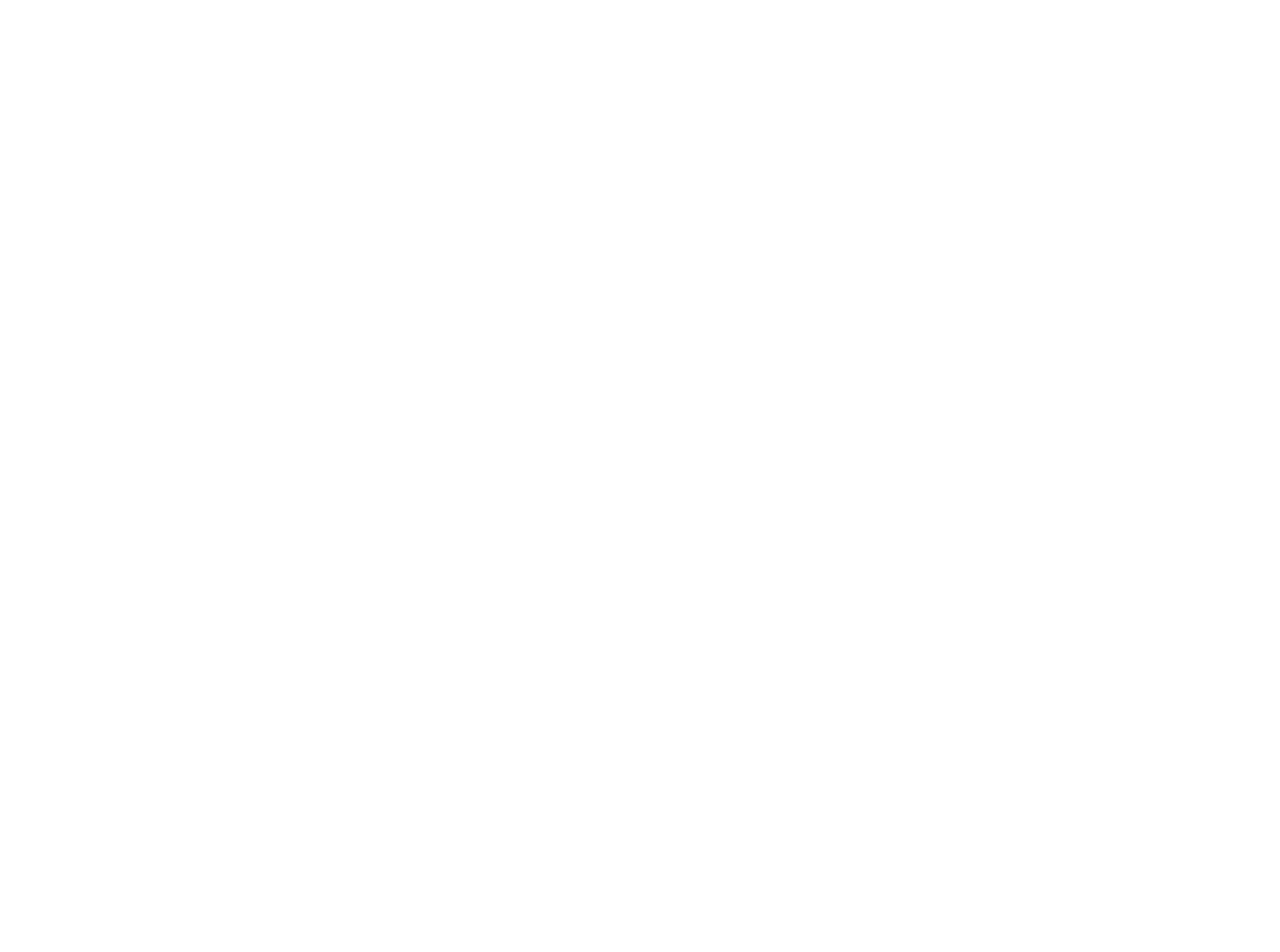
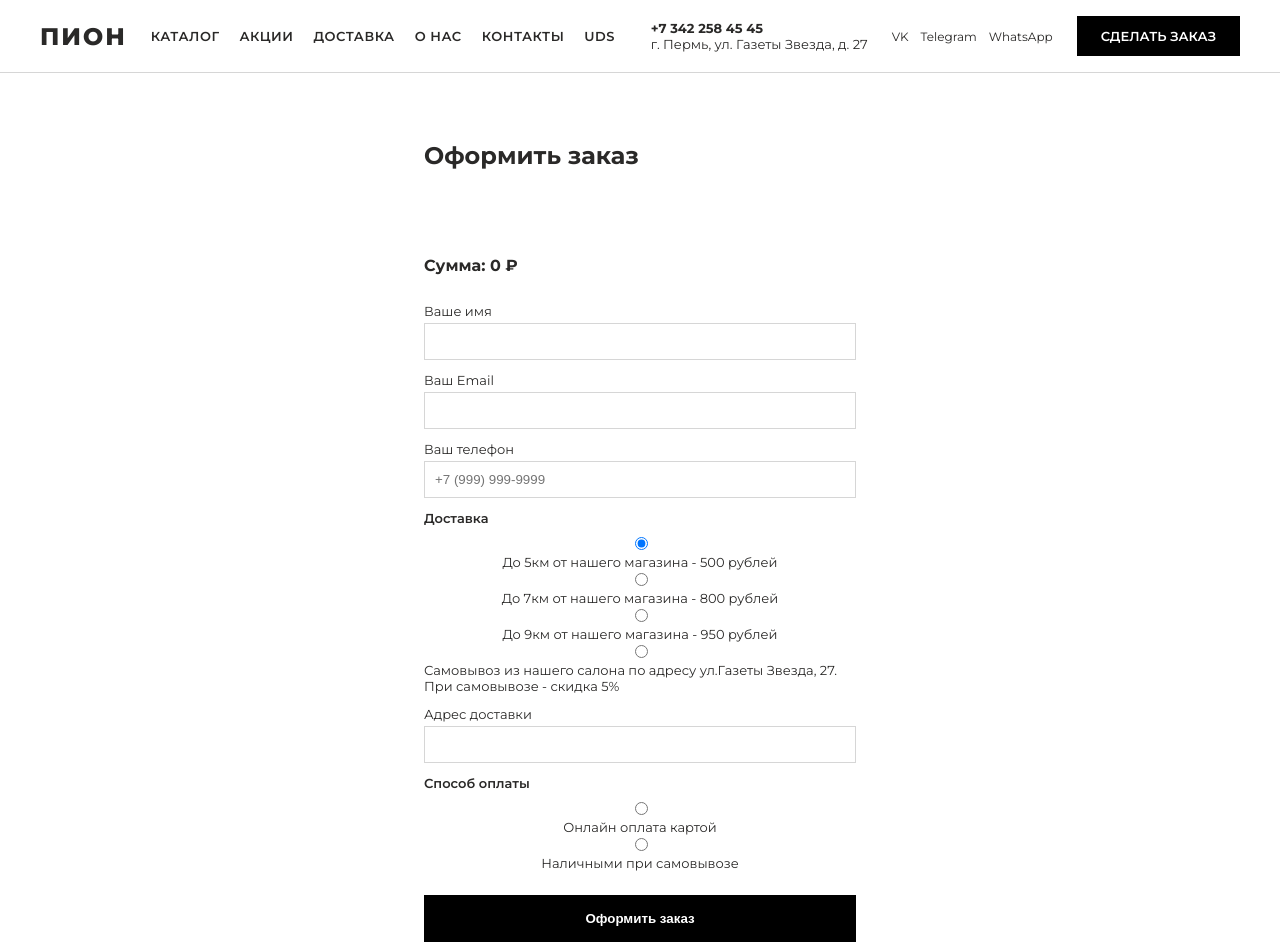
Before and after one commit to kidw3st/pion, a Next.js app: page /checkout in a window 1280 px wide. Before the commit this address had no page. Shown: the top 952 px of the page. Before the commit the page ends 800 px from the top, so only its background shows below. Built offline with nearby package versions, Linux system fonts and the light colour scheme.

Commit message:
feat: add checkout form with validation and stub confirmation

```diff
--- /dev/null
+++ b/src/app/checkout/page.tsx
@@ -0,0 +1,9 @@
+import { CheckoutForm } from '@/components/CheckoutForm/CheckoutForm';
+
+export default function CheckoutPage() {
+  return (
+    <main>
+      <CheckoutForm />
+    </main>
+  );
+}
--- a/src/components/Cart/CartDrawer.tsx
+++ b/src/components/Cart/CartDrawer.tsx
@@ -1,6 +1,7 @@
 'use client';
 
 import Image from 'next/image';
+import Link from 'next/link';
 import { useCart } from './CartContext';
 import styles from './CartDrawer.module.css';
 
@@ -39,7 +40,7 @@
         )}
         <div className={styles.footer}>
           <span>Итоговая сумма: {total} ₽</span>
-          <a href="#checkout" className={styles.checkoutBtn} onClick={close}>Оформить заказ</a>
+          <Link href="/checkout" className={styles.checkoutBtn} onClick={close}>Оформить заказ</Link>
         </div>
       </div>
     </div>
--- /dev/null
+++ b/src/components/CheckoutForm/CheckoutForm.module.css
@@ -0,0 +1,72 @@
+.form {
+  max-width: 480px;
+  margin: 0 auto;
+  padding: 48px 24px;
+  display: flex;
+  flex-direction: column;
+  gap: 12px;
+}
+
+.form label {
+  display: flex;
+  flex-direction: column;
+  gap: 4px;
+  font-size: 13px;
+}
+
+.form input {
+  padding: 10px;
+  border: 1px solid var(--color-border);
+}
+
+.form fieldset {
+  border: none;
+  padding: 0;
+  margin: 0;
+}
+
+.form legend {
+  font-size: 13px;
+  font-weight: 600;
+  padding: 0;
+  margin: 12px 0 8px 0;
+}
+
+.summary {
+  list-style: none;
+  padding: 0;
+  font-size: 13px;
+}
+
+.total {
+  font-weight: 700;
+}
+
+.radioLabel {
+  display: flex;
+  flex-direction: row;
+  align-items: center;
+  gap: 8px;
+  font-weight: 400;
+}
+
+.error {
+  color: #c0392b;
+  font-size: 12px;
+}
+
+.submitBtn {
+  margin-top: 12px;
+  background: var(--color-black);
+  color: var(--color-white);
+  border: none;
+  padding: 16px;
+  font-weight: 600;
+  cursor: pointer;
+}
+
+.thanks {
+  max-width: 480px;
+  margin: 80px auto;
+  text-align: center;
+}
--- /dev/null
+++ b/src/components/CheckoutForm/CheckoutForm.tsx
@@ -0,0 +1,134 @@
+'use client';
+
+import { useState } from 'react';
+import { useCart } from '@/components/Cart/CartContext';
+import { validateCheckout, type CheckoutValues } from './validateCheckout';
+import styles from './CheckoutForm.module.css';
+
+const DELIVERY_OPTIONS = [
+  { value: '1', label: 'До 5км от нашего магазина - 500 рублей' },
+  { value: '2', label: 'До 7км от нашего магазина - 800 рублей' },
+  { value: '3', label: 'До 9км от нашего магазина - 950 рублей' },
+  { value: 'pickup', label: 'Самовывоз из нашего салона по адресу ул.Газеты Звезда, 27. При самовывозе - скидка 5%' },
+];
+
+const initialValues: CheckoutValues = {
+  name: '', email: '', phone: '', deliveryOption: '1', address: '', paymentMethod: '',
+};
+
+export function CheckoutForm() {
+  const { items, total, clear } = useCart();
+  const [values, setValues] = useState<CheckoutValues>(initialValues);
+  const [errors, setErrors] = useState<Record<string, string>>({});
+  const [submitted, setSubmitted] = useState(false);
+
+  function update<K extends keyof CheckoutValues>(key: K, value: CheckoutValues[K]) {
+    setValues((v) => ({ ...v, [key]: value }));
+  }
+
+  function handleSubmit(e: React.FormEvent) {
+    e.preventDefault();
+    const result = validateCheckout(values);
+    setErrors(result.errors);
+    if (result.valid) {
+      setSubmitted(true);
+      clear();
+    }
+  }
+
+  if (submitted) {
+    return (
+      <div className={styles.thanks}>
+        <h2>Спасибо, мы с вами свяжемся!</h2>
+        <p>Заказ принят. Наш флорист свяжется с вами для подтверждения деталей.</p>
+      </div>
+    );
+  }
+
+  return (
+    <form className={styles.form} onSubmit={handleSubmit}>
+      <h2>Оформить заказ</h2>
+
+      <ul className={styles.summary}>
+        {items.map((item) => (
+          <li key={item.uid}>{item.title} × {item.quantity} — {item.price * item.quantity} ₽</li>
+        ))}
+      </ul>
+      <p className={styles.total}>Сумма: {total} ₽</p>
+
+      <label>
+        Ваше имя
+        <input value={values.name} onChange={(e) => update('name', e.target.value)} />
+      </label>
+      {errors.name && <span className={styles.error}>{errors.name}</span>}
+
+      <label>
+        Ваш Email
+        <input type="email" value={values.email} onChange={(e) => update('email', e.target.value)} />
+      </label>
+      {errors.email && <span className={styles.error}>{errors.email}</span>}
+
+      <label>
+        Ваш телефон
+        <input
+          type="tel"
+          placeholder="+7 (999) 999-9999"
+          value={values.phone}
+          onChange={(e) => update('phone', e.target.value)}
+        />
+      </label>
+      {errors.phone && <span className={styles.error}>{errors.phone}</span>}
+
+      <fieldset>
+        <legend>Доставка</legend>
+        {DELIVERY_OPTIONS.map((opt) => (
+          <label key={opt.value} className={styles.radioLabel}>
+            <input
+              type="radio"
+              name="deliveryOption"
+              value={opt.value}
+              checked={values.deliveryOption === opt.value}
+              onChange={() => update('deliveryOption', opt.value)}
+            />
+            {opt.label}
+          </label>
+        ))}
+      </fieldset>
+
+      {values.deliveryOption !== 'pickup' && (
+        <>
+          <label>
+            Адрес доставки
+            <input value={values.address} onChange={(e) => update('address', e.target.value)} />
+          </label>
+          {errors.address && <span className={styles.error}>{errors.address}</span>}
+        </>
+      )}
+
+      <fieldset>
+        <legend>Способ оплаты</legend>
+        <label className={styles.radioLabel}>
+          <input
+            type="radio"
+            name="paymentMethod"
+            checked={values.paymentMethod === 'card'}
+            onChange={() => update('paymentMethod', 'card')}
+          />
+          Онлайн оплата картой
+        </label>
+        <label className={styles.radioLabel}>
+          <input
+            type="radio"
+            name="paymentMethod"
+            checked={values.paymentMethod === 'cash'}
+            onChange={() => update('paymentMethod', 'cash')}
+          />
+          Наличными при самовывозе
+        </label>
+      </fieldset>
+      {errors.paymentMethod && <span className={styles.error}>{errors.paymentMethod}</span>}
+
+      <button type="submit" className={styles.submitBtn}>Оформить заказ</button>
+    </form>
+  );
+}
--- /dev/null
+++ b/src/components/CheckoutForm/validateCheckout.ts
@@ -0,0 +1,25 @@
+export interface CheckoutValues {
+  name: string;
+  email: string;
+  phone: string;
+  deliveryOption: string;
+  address: string;
+  paymentMethod: string;
+}
+
+const EMAIL_RE = /^[^\s@]+@[^\s@]+\.[^\s@]+$/;
+const PHONE_RE = /^\+?7\d{10}$/;
+
+export function validateCheckout(values: CheckoutValues): { valid: boolean; errors: Record<string, string> } {
+  const errors: Record<string, string> = {};
+
+  if (!values.name.trim()) errors.name = 'Укажите ваше имя';
+  if (!EMAIL_RE.test(values.email)) errors.email = 'Укажите корректный email';
+  if (!PHONE_RE.test(values.phone.replace(/[\s()-]/g, ''))) errors.phone = 'Укажите корректный телефон';
+  if (values.deliveryOption !== 'pickup' && !values.address.trim()) {
+    errors.address = 'Укажите адрес доставки';
+  }
+  if (!values.paymentMethod) errors.paymentMethod = 'Выберите способ оплаты';
+
+  return { valid: Object.keys(errors).length === 0, errors };
+}
```
Also changed, not shown: 1 other file (tests, documents, lock files or other folders).
